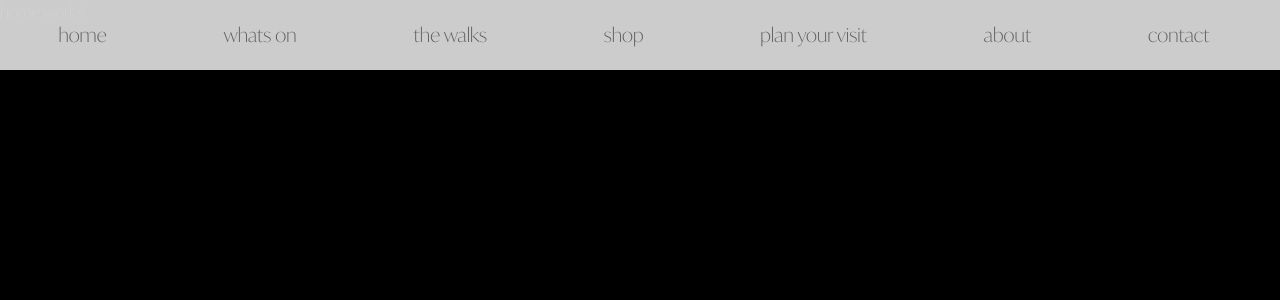
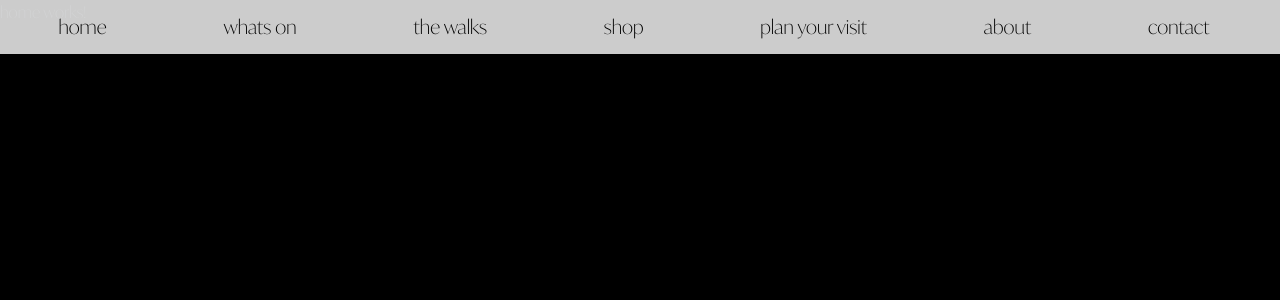
Before and after one commit to JonathanIntrica/bronte-stones-angular, an Angular app: page /bronte/home in a window 1280 px wide. Shown: the top 300 px of the page. Built offline with nearby package versions, Linux system fonts and the light colour scheme.

Commit message:
Navbar font setup

```diff
--- a/src/app/navbar/navbar.component.css
+++ b/src/app/navbar/navbar.component.css
@@ -17,10 +17,14 @@
 .nav-link {
   font-size: 3vw !important;
   text-decoration: none;
+  color: black !important;
+  transition: 0.3s;
+  padding:0 !important;
+  font-weight: 200;
 }
 
 .nav-link:visited {
-  color:black;
+  color:black !important;
 }
 
 .nav-link:hover {
--- a/src/styles.css
+++ b/src/styles.css
@@ -25,5 +25,5 @@
 body {
   background-color: black;
   font-family: 'IvyMode', serif !important;
-  font-weight: 200 !important;
+  font-weight: 300;
 }
```
